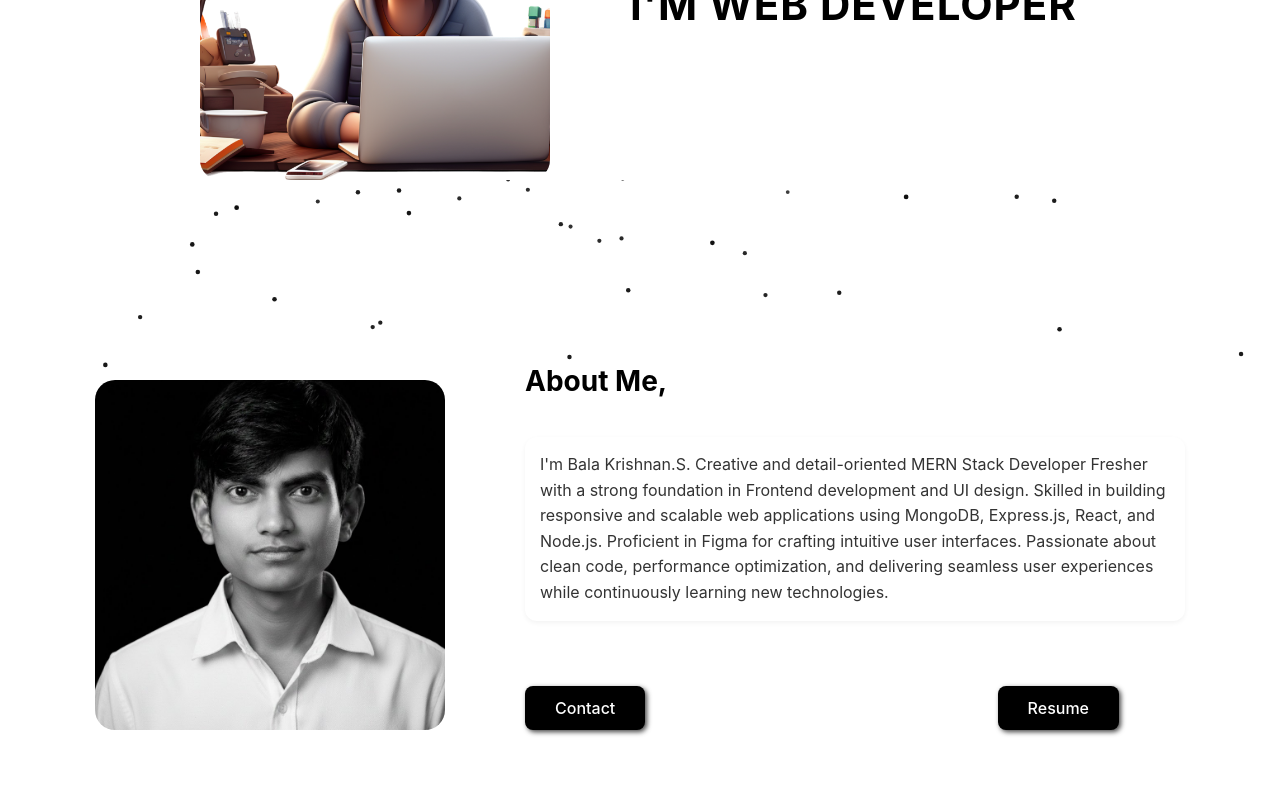
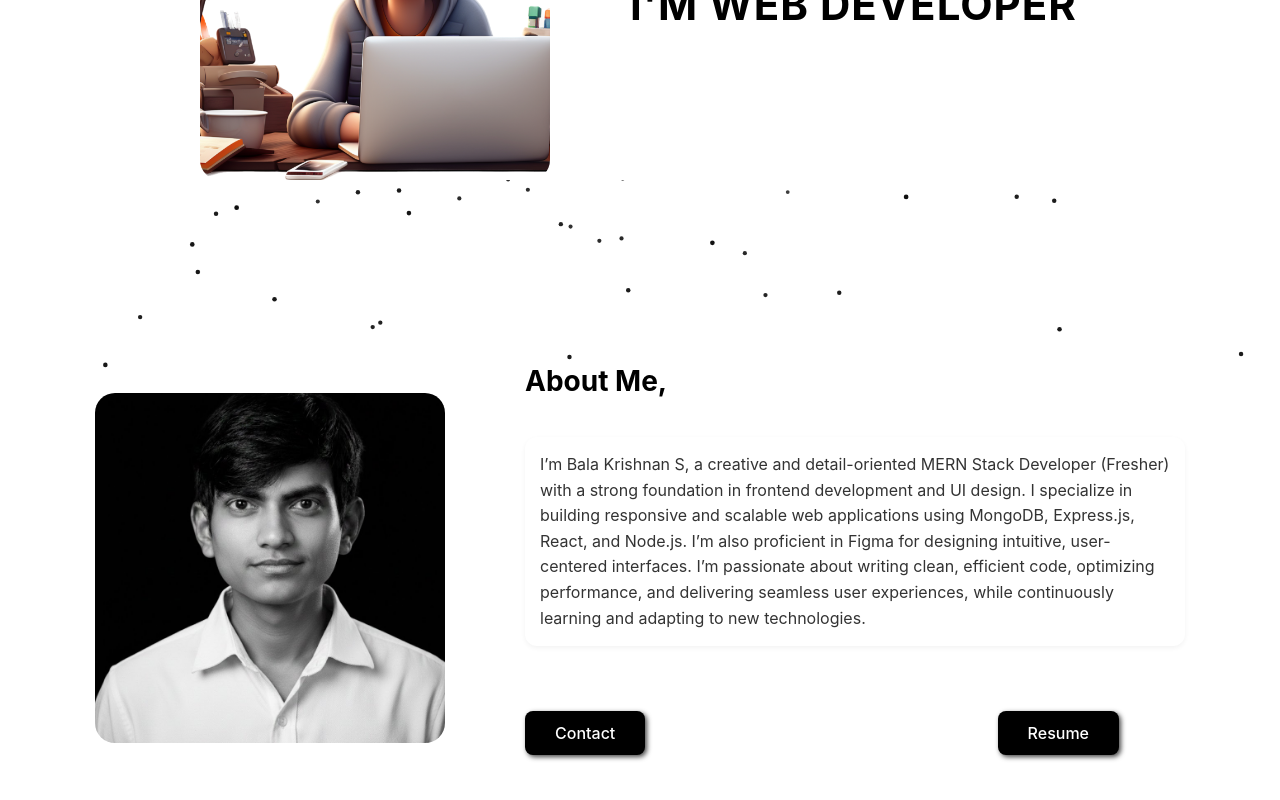
Before and after one commit to BALA-KRISHNAN004/Portfolio, a React (Vite) app: page / in a window 1280 px wide. Shown: the part 370-1170 px from the top of the page. Built offline with nearby package versions, Linux system fonts and the light colour scheme.

Commit message:
add file

```diff
--- a/src/components/About.jsx
+++ b/src/components/About.jsx
@@ -17,10 +17,7 @@ const About = ({ onContactClick }) => {
 
           <div className="about-box">
             <p>
-              I'm Bala Krishnan.S. Creative and detail-oriented MERN Stack Developer Fresher with a strong foundation in Frontend development and
-UI design. Skilled in building responsive and scalable web applications using MongoDB, Express.js, React, and Node.js.
-Proficient in Figma for crafting intuitive user interfaces. Passionate about clean code, performance optimization, and
-delivering seamless user experiences while continuously learning new technologies.
+              I’m Bala Krishnan S, a creative and detail-oriented MERN Stack Developer (Fresher) with a strong foundation in frontend development and UI design. I specialize in building responsive and scalable web applications using MongoDB, Express.js, React, and Node.js. I’m also proficient in Figma for designing intuitive, user-centered interfaces. I’m passionate about writing clean, efficient code, optimizing performance, and delivering seamless user experiences, while continuously learning and adapting to new technologies.
             </p>
           </div>
 
```
